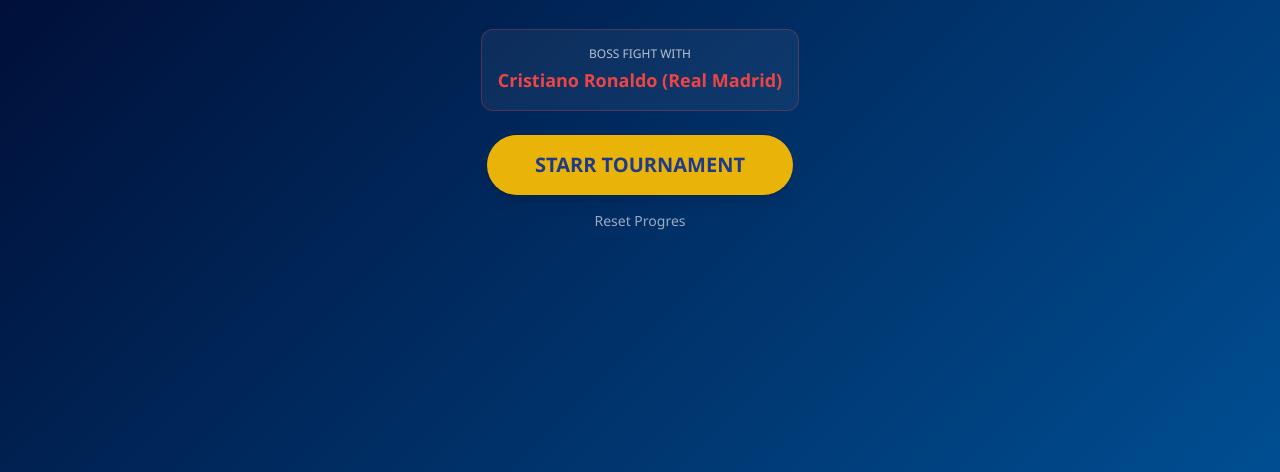
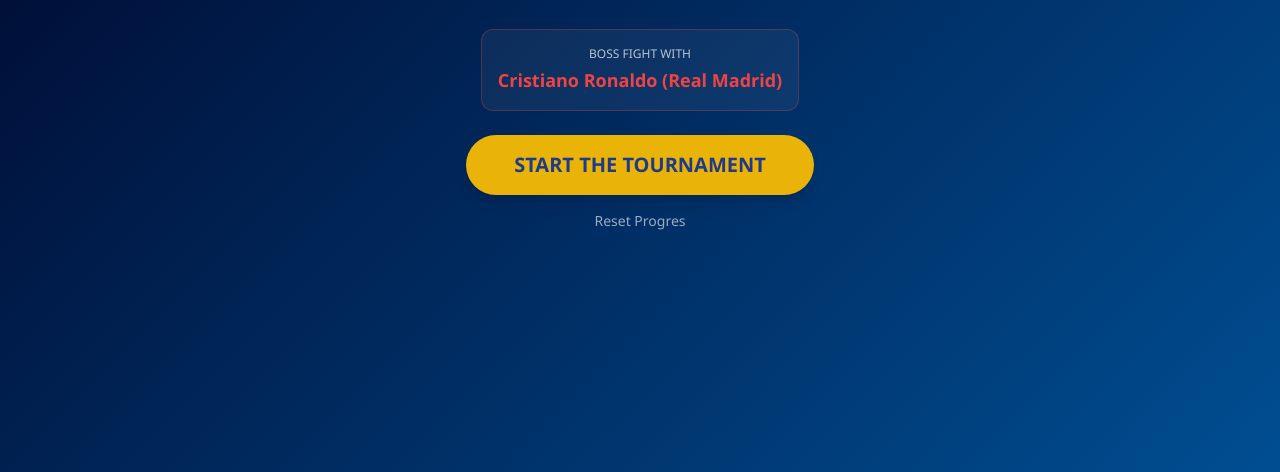
Before and after one commit to Adityaranjan0918/Football3D-Tournament, a plain HTML site: page index.html in a window 1280 px wide. Shown: the part 328-800 px from the top of the page. Drawn offline with nearby package versions, Linux system fonts and the light colour scheme; animation ran at ten frames a second.

Commit message:
Update button text for tournament start

```diff
--- a/index.html
+++ b/index.html
@@ -40,7 +40,7 @@
             <p class="text-xs uppercase opacity-70 mb-1">Boss FIGHT WITH</p>
             <p class="text-lg font-bold text-red-500">Cristiano Ronaldo (Real Madrid)</p>
         </div>
-        <button id="start-btn" class="btn px-12 py-4 bg-yellow-500 text-blue-900 font-bold rounded-full text-xl shadow-lg">STARR TOURNAMENT</button>
+        <button id="start-btn" class="btn px-12 py-4 bg-yellow-500 text-blue-900 font-bold rounded-full text-xl shadow-lg">START THE TOURNAMENT</button>
         <button id="reset-btn" class="btn mt-4 text-sm opacity-60">Reset Progres</button>
     </div>
 
```
